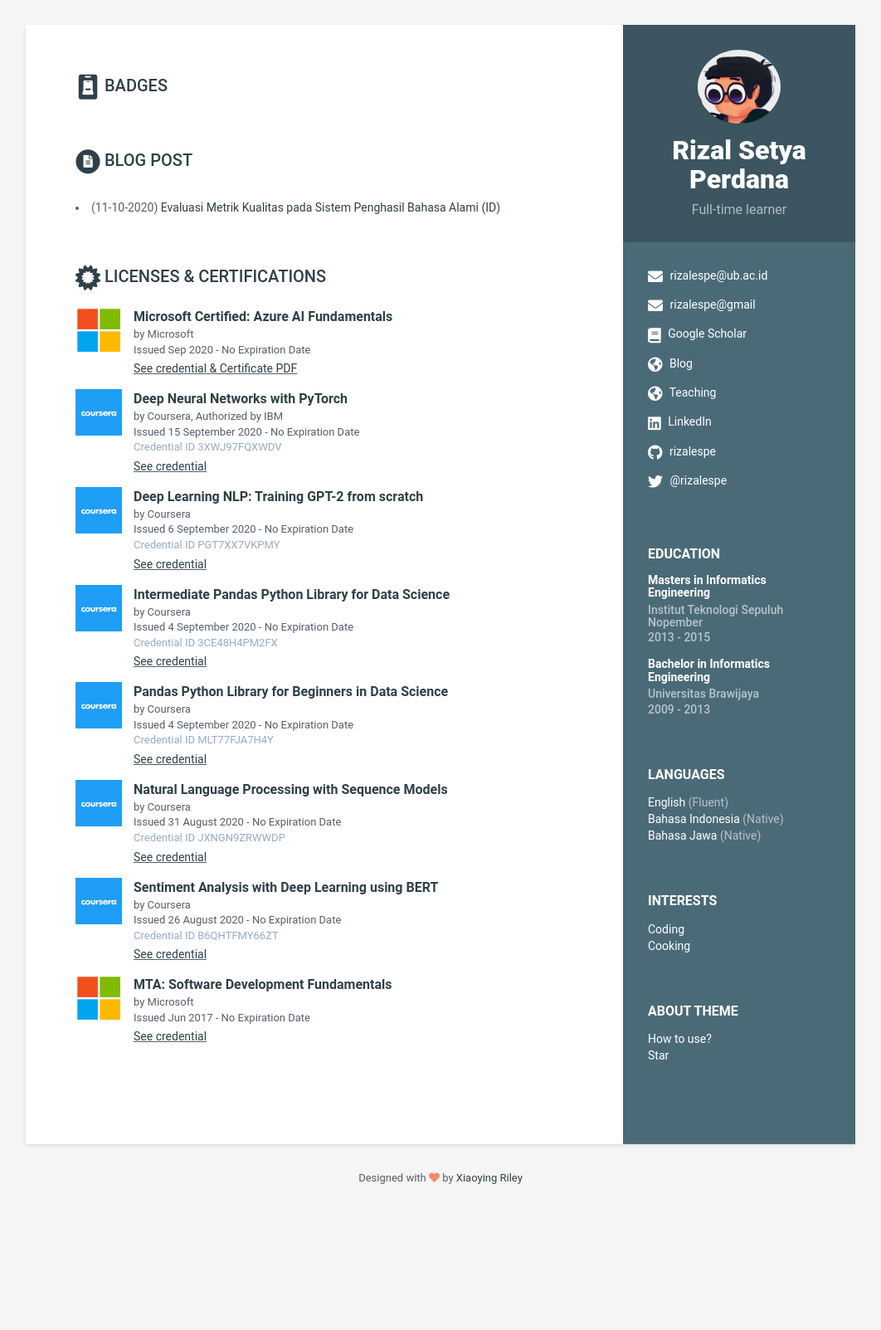
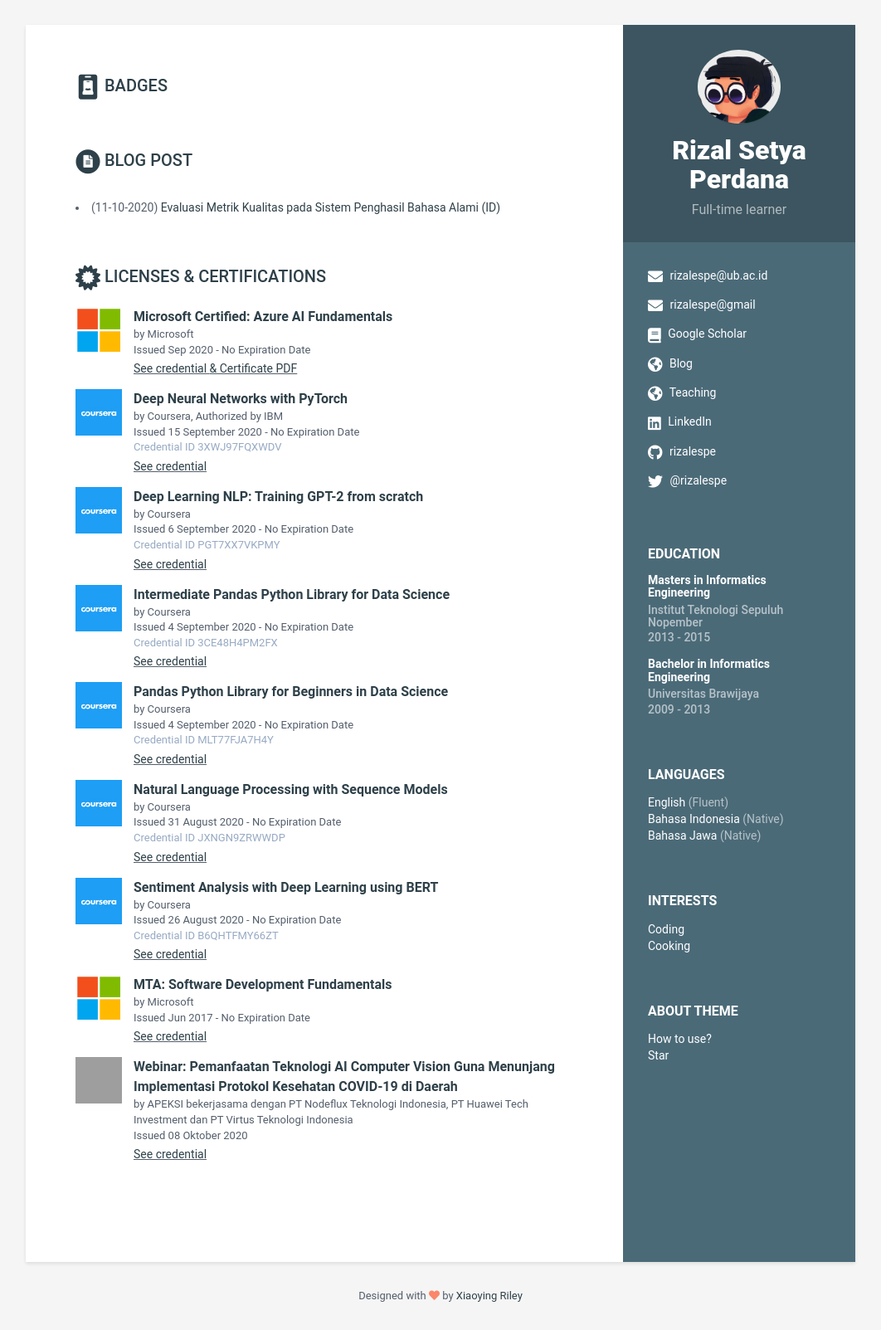
Before and after one commit to rizalespe/rizalespe.github.io, a Jekyll site: the page built from index.html, in a window 1280 px wide. Shown: the whole page at 83% size, without its empty margins (109-1171 px from the left). Built offline with Jekyll 4.4.1, drawn with Linux system fonts in a browser that asks for light colours; a script that is not in the unit is left out; before the commit the page ends 1461 px from its top, so only the background shows below that; grey boxes are pictures that could not be loaded.

Commit message:
Update data.yml

```diff
--- a/_data/data.yml
+++ b/_data/data.yml
@@ -140,6 +140,13 @@
         credential_URL: https://www.youracclaim.com/badges/d1d54dcd-6147-4dd6-b89d-c3c82d744aaf
         organization_logo: "assets/images/microsoft-logo.png"
 
+      - name: "Webinar: Pemanfaatan Teknologi AI Computer Vision Guna Menunjang Implementasi Protokol Kesehatan COVID-19 di Daerah"
+        issuing_organization: "by APEKSI bekerjasama dengan PT Nodeflux Teknologi Indonesia, PT Huawei Tech Investment dan PT Virtus Teknologi Indonesia"
+        issue_date: "Issued 08 Oktober 2020"
+        credential_id:
+        credential_URL: https://github.com/rizalespe/rizalespe.github.io/blob/master/assets/certificates/E-Sertifikat%20AI%20Vision%20Rizal%20Setya%20Perdana.pdf
+        organization_logo: "https://cdn-kisikisi.qerja.com/asset/images/logo/nodeflux-teknologi-indonesia-pt.jpg"
+
 
 
 
```
